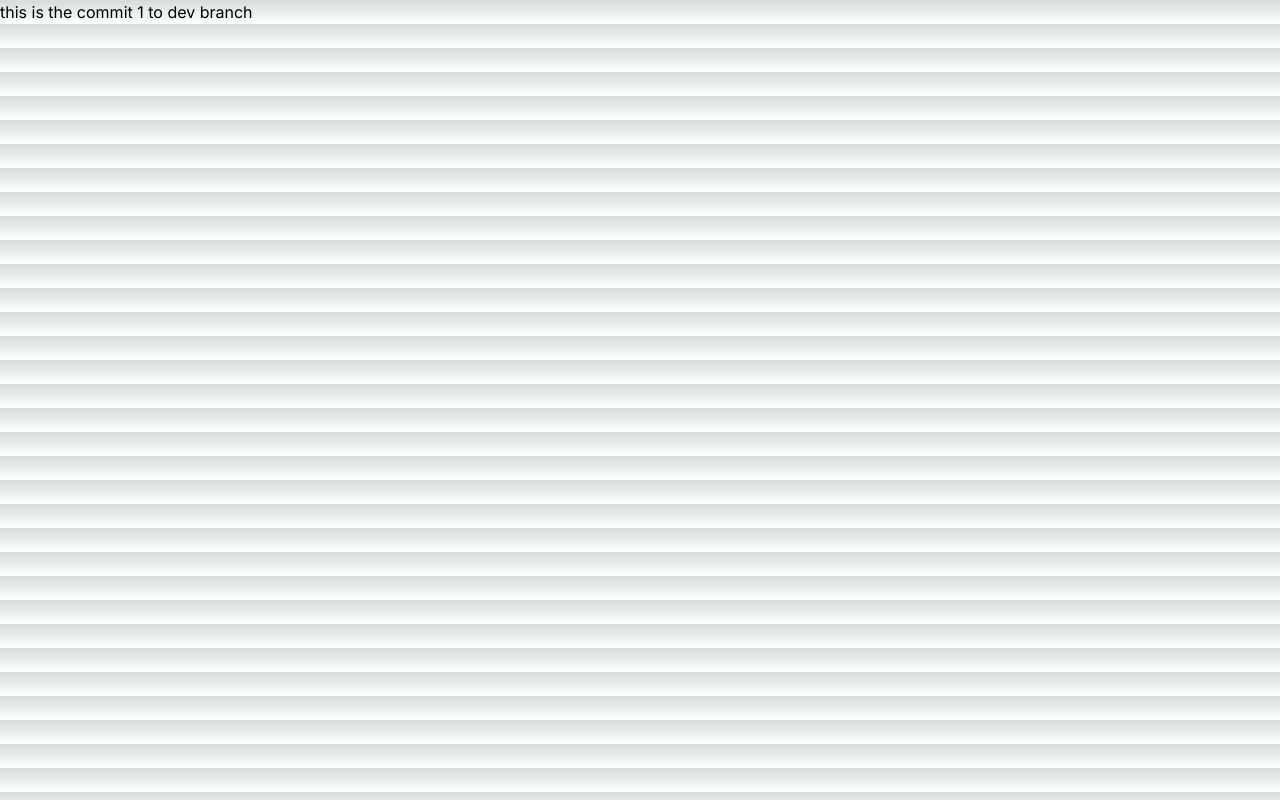
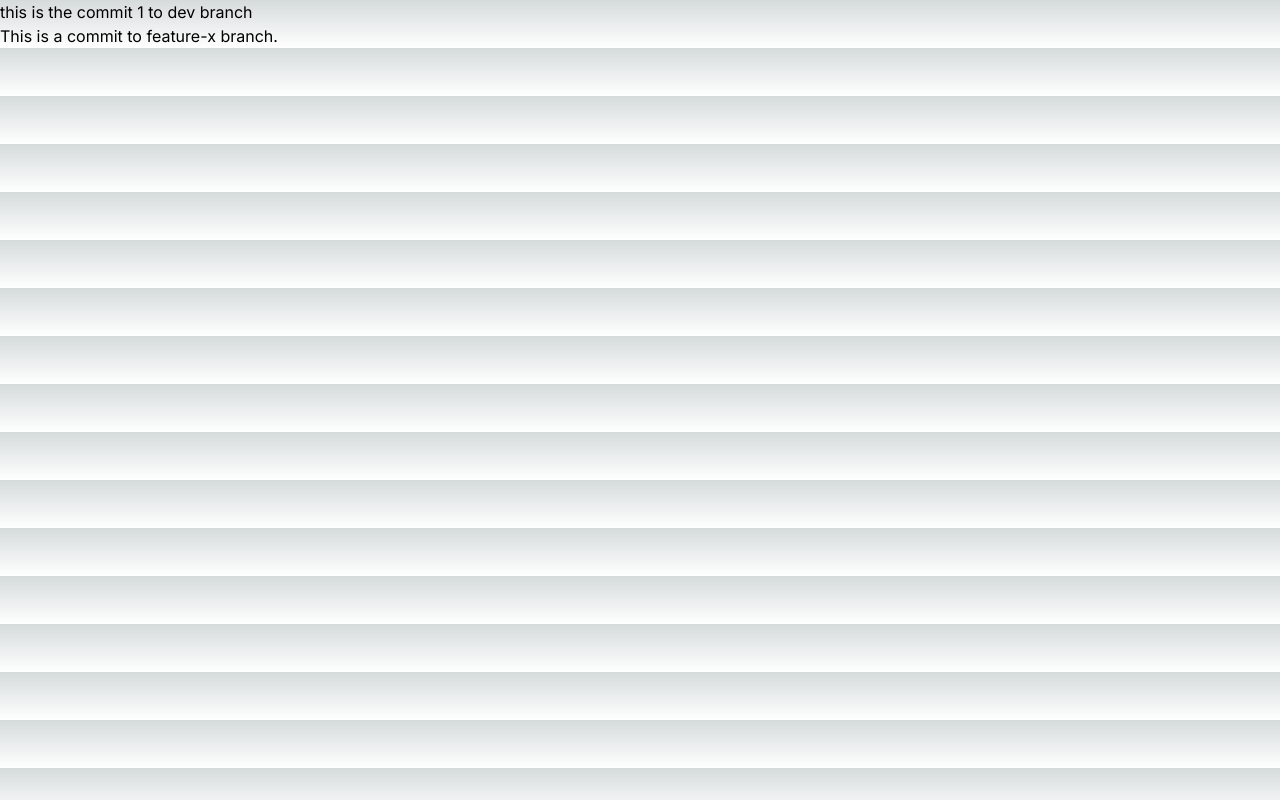
Before and after one commit to Hakamony/source, a Next.js app: page / in a window 1280 px wide. Built offline with nearby package versions, Linux system fonts and the light colour scheme.

Commit message:
Testing feature branching from the dev branch

```diff
--- a/app/page.jsx
+++ b/app/page.jsx
@@ -4,6 +4,7 @@ export default function Home() {
   return (
     <main>
       <p>this is the commit 1 to dev branch</p>
+      <p>This is a commit to feature-x branch.</p>
     </main>
   );
 }
```
